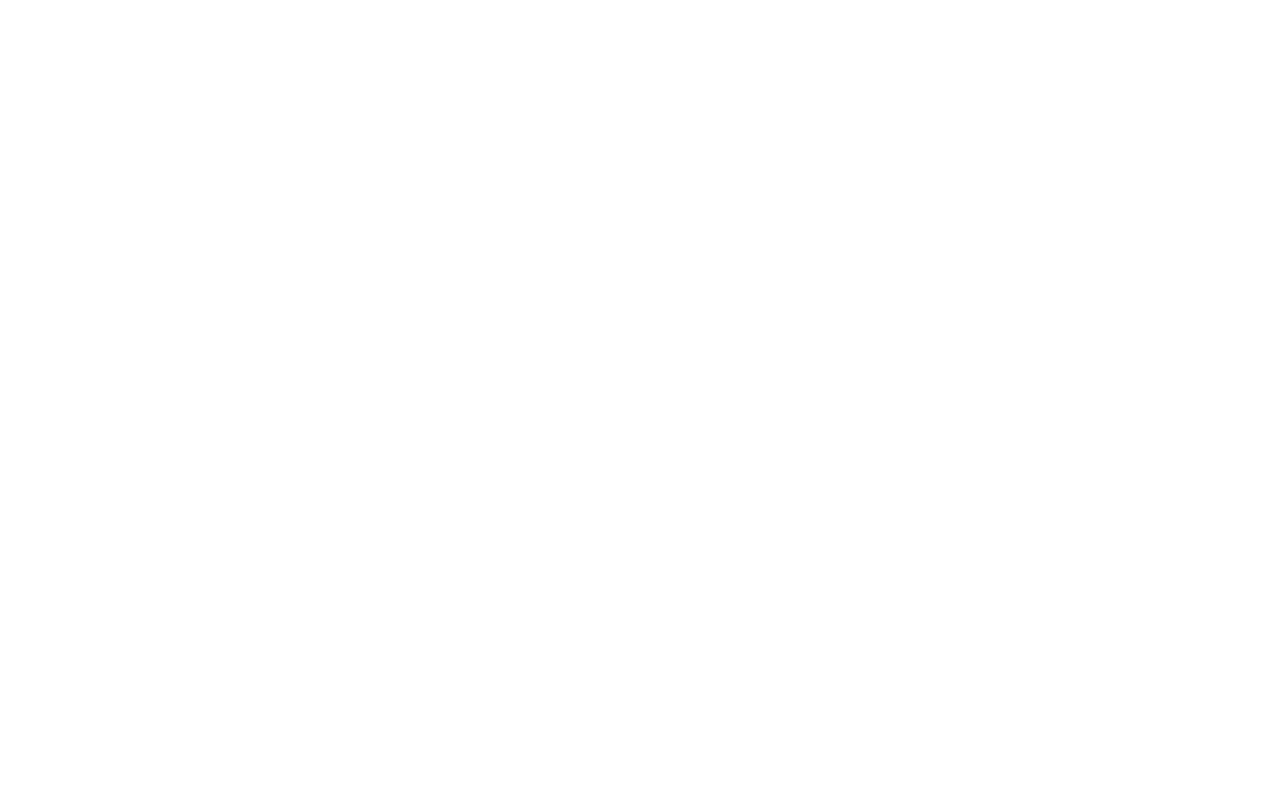
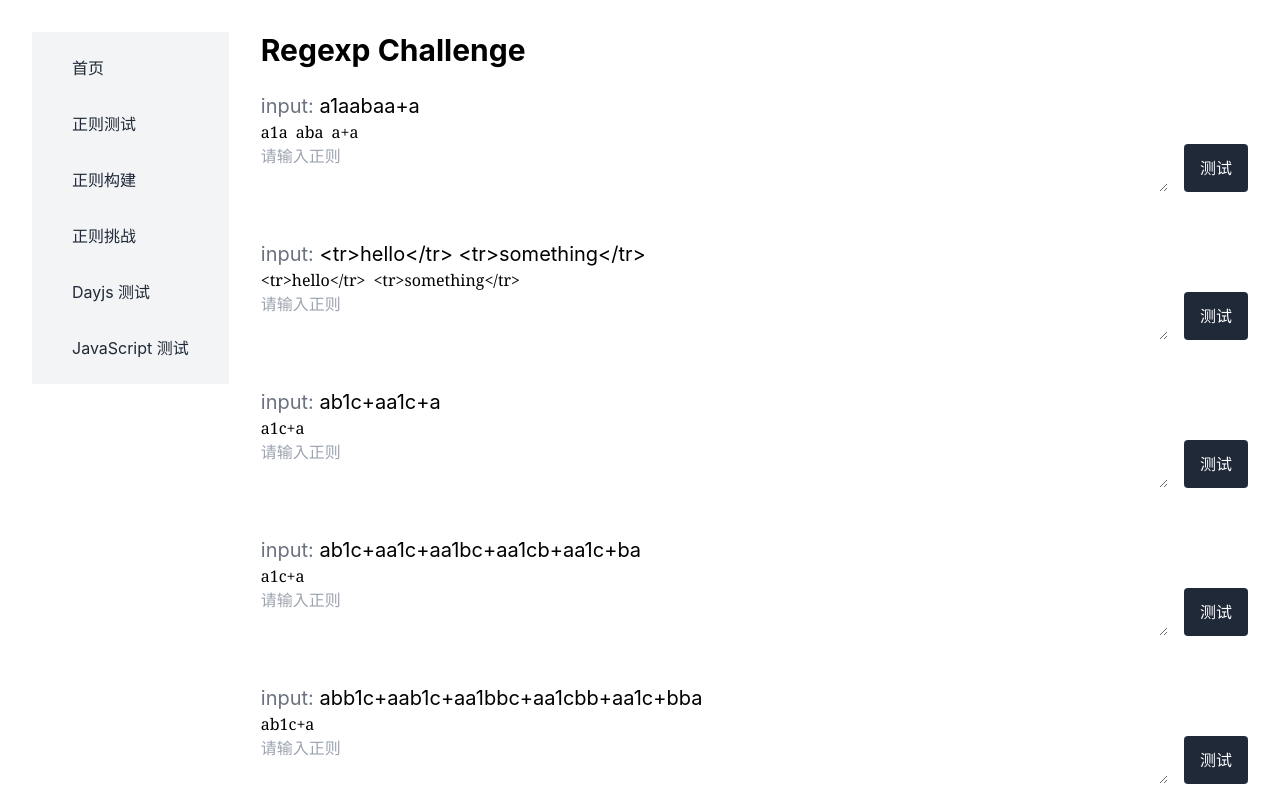
Before and after one commit to ltaoo/tools, a React (Vite) app: page /#/regexp-challenge in a window 1280 px wide. Before the commit this address had no page. Shown: the top 800 px of the page. Built offline with nearby package versions, Linux system fonts and the light colour scheme.

Commit message:
feat: add regexp-challenge page.

```diff
--- a/package.json
+++ b/package.json
@@ -8,6 +8,7 @@
     "preview": "vite preview"
   },
   "dependencies": {
+    "classnames": "^2.3.1",
     "clipboard": "^2.0.10",
     "dayjs": "^1.11.0",
     "monaco-editor": "^0.33.0",
--- a/src/components/CharInput/index.tsx
+++ b/src/components/CharInput/index.tsx
@@ -7,6 +7,7 @@
   text: string;
   value?: string;
   or?: string;
+  not?: boolean;
 }
 export enum MatchedType {
   Digit,
--- a/src/layout/basic/index.tsx
+++ b/src/layout/basic/index.tsx
@@ -11,16 +11,20 @@
     to: "/regexp",
   },
   {
+    name: "正则构建",
+    to: "/regexp-build",
+  },
+  {
+    name: "正则挑战",
+    to: "/regexp-challenge",
+  },
+  {
     name: "Dayjs 测试",
     to: "/dayjs",
   },
   {
     name: "JavaScript 测试",
     to: "/repl",
-  },
-  {
-    name: "正则构建",
-    to: "/build",
   },
 ];
 
--- a/src/main.tsx
+++ b/src/main.tsx
@@ -10,10 +10,13 @@
 import "./global.css";
 
 const ProfilePage = React.lazy(() => import("@/pages/profile"));
-const RegexpTestPage = React.lazy(() => import("@/pages/regexp"));
 const DayjsTestPage = React.lazy(() => import("@/pages/dayjs"));
 const ReplPage = React.lazy(() => import("@/pages/repl"));
-const RegexpBuildPage = React.lazy(() => import("@/pages/build"));
+const RegexpTestPage = React.lazy(() => import("@/pages/regexp"));
+const RegexpChallengePage = React.lazy(
+  () => import("@/pages/regexp-challenge")
+);
+const RegexpBuildPage = React.lazy(() => import("@/pages/regexp-build"));
 
 const loading = <div>Loading</div>;
 
@@ -28,6 +31,22 @@
             element={
               <React.Suspense fallback={loading}>
                 <RegexpTestPage />
+              </React.Suspense>
+            }
+          />
+          <Route
+            path="/regexp-challenge"
+            element={
+              <React.Suspense fallback={loading}>
+                <RegexpChallengePage />
+              </React.Suspense>
+            }
+          />
+          <Route
+            path="/regexp-build"
+            element={
+              <React.Suspense fallback={loading}>
+                <RegexpBuildPage />
               </React.Suspense>
             }
           />
@@ -48,14 +67,6 @@
             }
           />
           <Route
-            path="/build"
-            element={
-              <React.Suspense fallback={loading}>
-                <RegexpBuildPage />
-              </React.Suspense>
-            }
-          />
-          <Route
             path="/profile/:id"
             element={
               <React.Suspense fallback={loading}>
--- /dev/null
+++ b/src/pages/regexp-challenge/constants.ts
@@ -0,0 +1,42 @@
+export const questions = [
+  {
+    input: "a1aabaa+a",
+    expect: ["a1a", "aba", "a+a"],
+  },
+  {
+    input: "<tr>hello</tr>\n\n<tr>something</tr>",
+    expect: ["<tr>hello</tr>", "<tr>something</tr>"],
+  },
+  {
+    input: "ab1c+aa1c+a",
+    expect: ["a1c+a"],
+  },
+  {
+    intro: "中间不能存在指定字符",
+    input: "ab1c+aa1c+aa1bc+aa1cb+aa1c+ba",
+    expect: ["a1c+a"],
+    reference: "(?<=a)a[^b]{1,}?a",
+  },
+  {
+    intro: "中间不能存在指定模式",
+    input: "abb1c+aab1c+aa1bbc+aa1cbb+aa1c+bba",
+    expect: ["ab1c+a"],
+    reference: "(?<=a)a[^b]{1,}?a",
+  },
+  {
+    intro: "中间必须存在指定字符",
+    input: "ab1c+aa1c+a",
+    expect: ["ab1c+a"],
+  },
+  {
+    intro: "中间必须存在指定模式",
+    input: "abb1c+aab1c+aa1bbc+aa1cbb+aa1c+bba",
+    expect: ["abb1c+a", "a1bbc+a", "a1cbb+a", "a1c+bba"],
+    reference: "a[^a]{0,}?bb[^a]{0,}?a",
+  },
+  {
+    intro: "前面不能存在指定字符",
+    input: "ab1b+b",
+    expect: ["1b", "+b"],
+  },
+];
--- /dev/null
+++ b/src/pages/regexp-challenge/index.tsx
@@ -0,0 +1,101 @@
+/**
+ * @file 正则挑战页面
+ */
+import { useCallback, useState } from "react";
+import cx from "classnames";
+
+import { questions } from "./constants";
+
+const QuestionCard: React.FC<{ input: string; expect: string[] }> = (props) => {
+  const { input, expect } = props;
+  const [regexp1, setRegexp1] = useState("");
+  const [groups, setGroups] = useState([]);
+  const [matches, setMatches] = useState("");
+  const [error, setError] = useState(false);
+  // const [correct, setCorrect] = useState(false);
+  const execMatch = useCallback((content, regexp) => {
+    setError(false);
+    try {
+      console.log("build regexp", regexp);
+      const re1 = new RegExp(regexp, "g");
+      const matches = content.match(re1);
+      console.log(matches);
+      if (matches?.length) {
+        setMatches(JSON.stringify(matches));
+      } else {
+        setMatches("null");
+      }
+      if (regexp.match(/\(/)) {
+        const re2 = new RegExp(regexp);
+        const matchesAndGroups = content.match(re2);
+        console.log(matchesAndGroups);
+        if (matchesAndGroups?.length) {
+          setGroups(matchesAndGroups.slice(1));
+        } else {
+          setGroups([]);
+        }
+      }
+    } catch (err) {
+      setError(true);
+    }
+  }, []);
+
+  return (
+    <div>
+      <p className="text-xl">
+        <span className="text-gray-500">input:</span> {input}
+      </p>
+      <div className="flex space-x-2 font-serif">
+        {expect.map((e, i) => {
+          return <p key={i}>{e}</p>;
+        })}
+      </div>
+      <div className="regexp flex space-x-4">
+        <textarea
+          className={cx("flex-1 input", error ? "border-red-500" : "")}
+          placeholder="请输入正则"
+          value={regexp1}
+          onChange={(event) => {
+            const content = event.target.value;
+            setRegexp1(content);
+          }}
+        />
+        <button
+          className="py-1 px-4 rounded bg-gray-800 text-white"
+          onClick={() => {
+            execMatch(input, regexp1);
+          }}
+        >
+          测试
+        </button>
+      </div>
+      <div className="space-x-6">
+        <span>{matches}</span>
+        <span>
+          {(() => {
+            if (!matches) {
+              return null;
+            }
+            return matches === JSON.stringify(expect) ? "√" : "×";
+          })()}
+        </span>
+      </div>
+    </div>
+  );
+};
+
+const RegexpChallengePage = () => {
+  return (
+    <div className="container m-auto space-y-6">
+      <h1 className="text-3xl font-bold">Regexp Challenge</h1>
+      <div className="space-y-6">
+        {questions.map((question, i) => {
+          const { input, expect } = question;
+          return <QuestionCard key={i} input={input} expect={expect} />;
+        })}
+      </div>
+    </div>
+  );
+};
+
+export default RegexpChallengePage;
```
Also changed, not shown: src/pages/regexp-build/index.tsx (renamed from src/pages/build/index.tsx), src/pages/regexp-build/utils.ts (renamed from src/pages/build/utils.ts), 1 other file (tests, documents, lock files or other folders).
